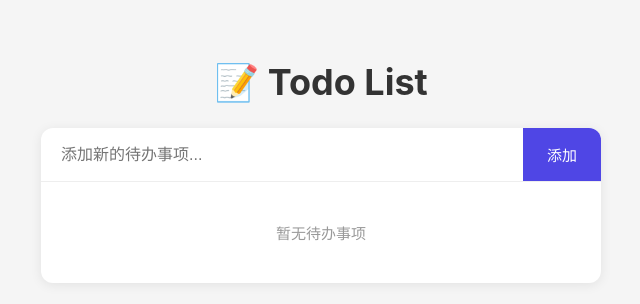
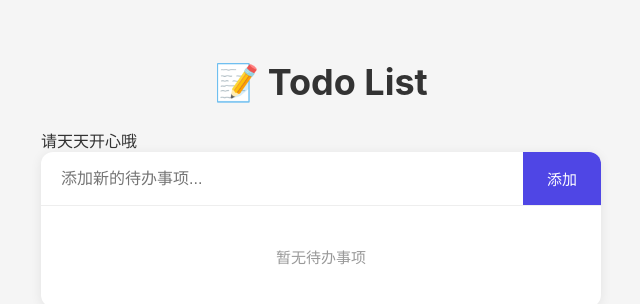
Before and after one commit to tangxiaozhu520/todo-test, a React (Vite) app: page / in a window 1280 px wide. Shown: the top 304 px of the page, without its empty margins (319-959 px from the left). Built offline with nearby package versions, Linux system fonts and the light colour scheme.

Commit message:
feat: 新增文案

```diff
--- a/src/App.jsx
+++ b/src/App.jsx
@@ -7,6 +7,7 @@ function App() {
   return (
     <div className="app">
       <h1>📝 Todo List</h1>
+      <p>请天天开心哦</p>
       <div className="todo-container">
         <TodoInput />
         <TodoList />
```
